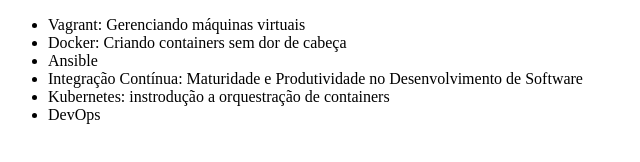
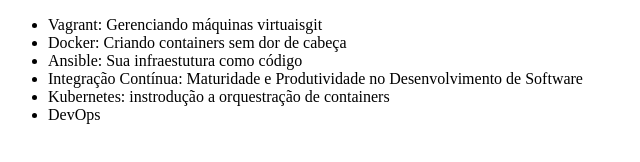
Before and after one commit to polianabrito/alura-git, a plain HTML site: page index.html in a window 1280 px wide. Shown: the whole page, without its empty margins (0-640 px from the left). Drawn offline with Linux system fonts and the light colour scheme.

Commit message:
Alterando o nome do curso de Ansible

```diff
--- a/index.html
+++ b/index.html
@@ -6,9 +6,9 @@
 </head>
 <body>
     <ul>
-        <li>Vagrant: Gerenciando máquinas virtuais</li>
+        <li>Vagrant: Gerenciando máquinas virtuaisgit</li>
         <li>Docker: Criando containers sem dor de cabeça</li>
-        <li>Ansible</li>
+        <li>Ansible: Sua infraestutura como código</li>
         <li>Integração Contínua: Maturidade e Produtividade no Desenvolvimento de Software</li>
 		<li>Kubernetes: instrodução a orquestração de containers</li>
 		<li>DevOps</li>
```
